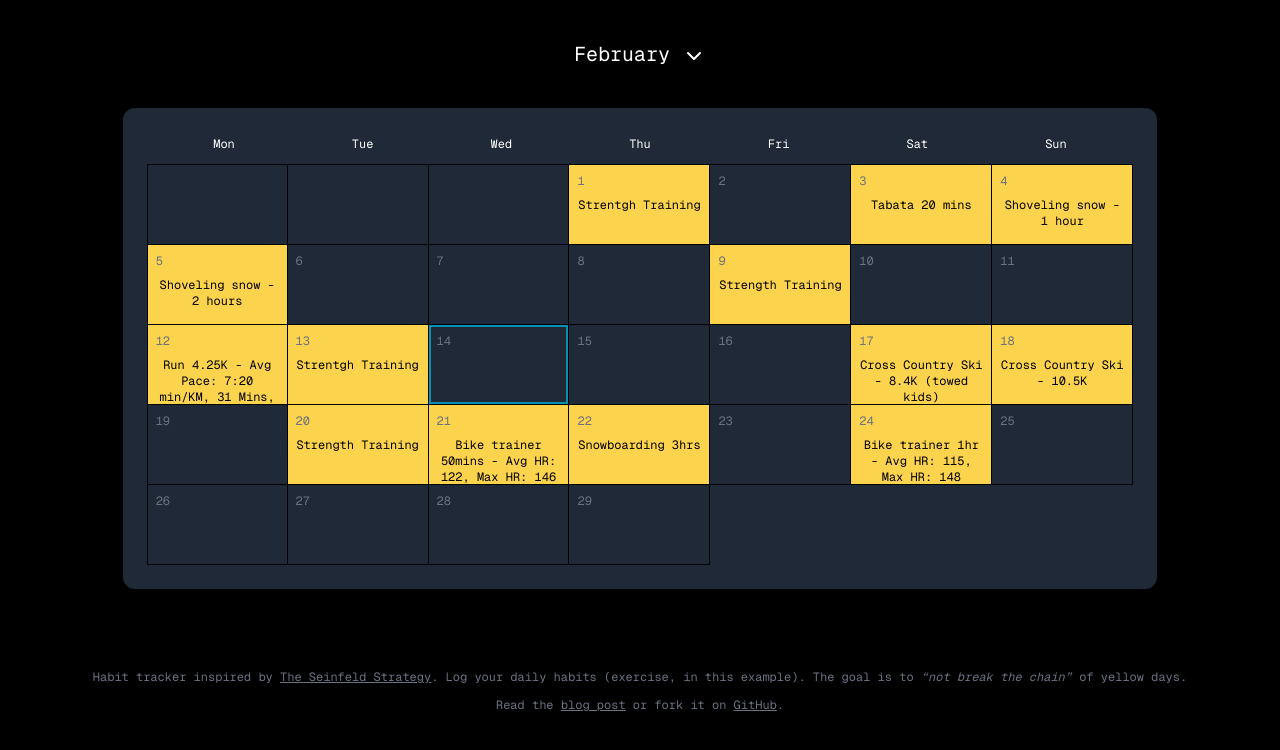
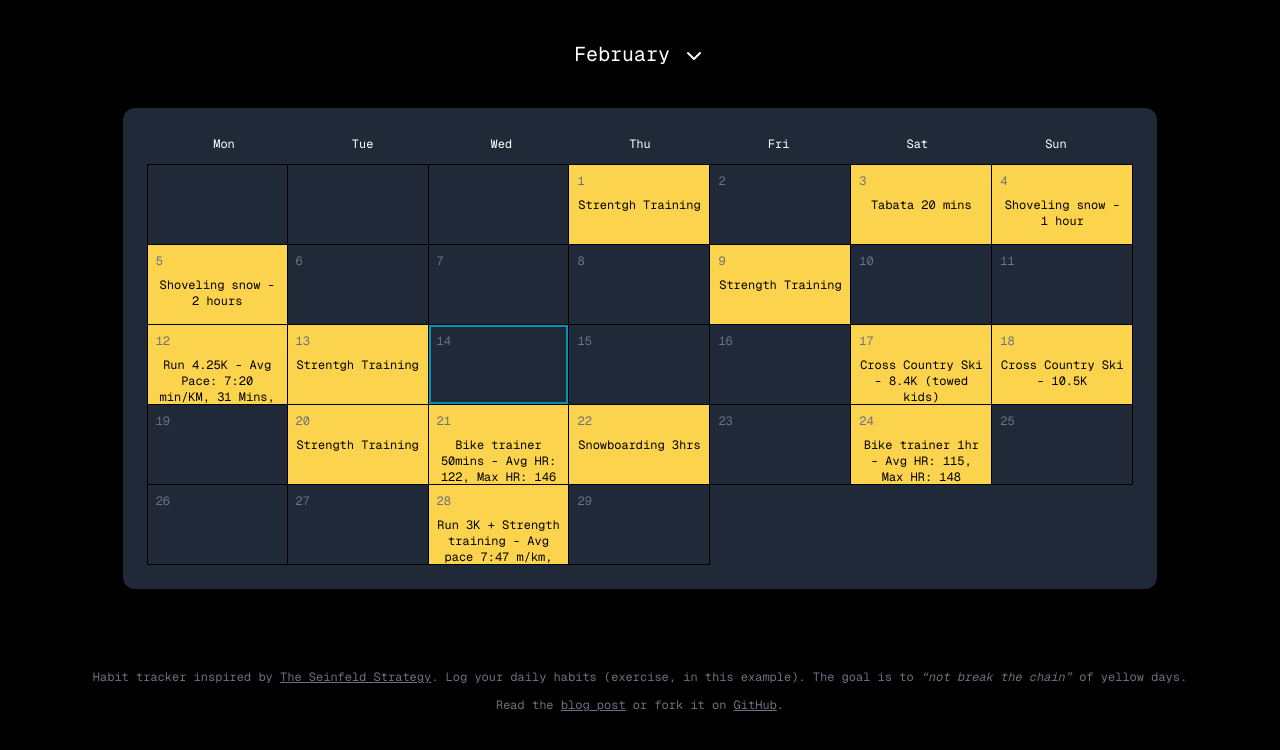
Before and after one commit to scottgallant/seinfeld-calendar, a Next.js app: page / in a window 1280 px wide. Shown: the top 750 px of the page. Built offline with nearby package versions, Linux system fonts and the light colour scheme.

Commit message:
Update specialDates.js

```diff
--- a/src/data/specialDates.js
+++ b/src/data/specialDates.js
@@ -36,6 +36,7 @@ const specialDates = [
   { "date": "2024-02-21", "description": "Bike trainer 50mins - Avg HR: 122, Max HR: 146" },
   { "date": "2024-02-22", "description": "Snowboarding 3hrs" },
   { "date": "2024-02-24", "description": "Bike trainer 1hr - Avg HR: 115, Max HR: 148" },
+  { "date": "2024-02-28", "description": "Run 3K + Strength training - Avg pace 7:47 m/km, 22:48, Avg HR: 145, Max HR: 159" },
 ];
 
 export default specialDates;
```
